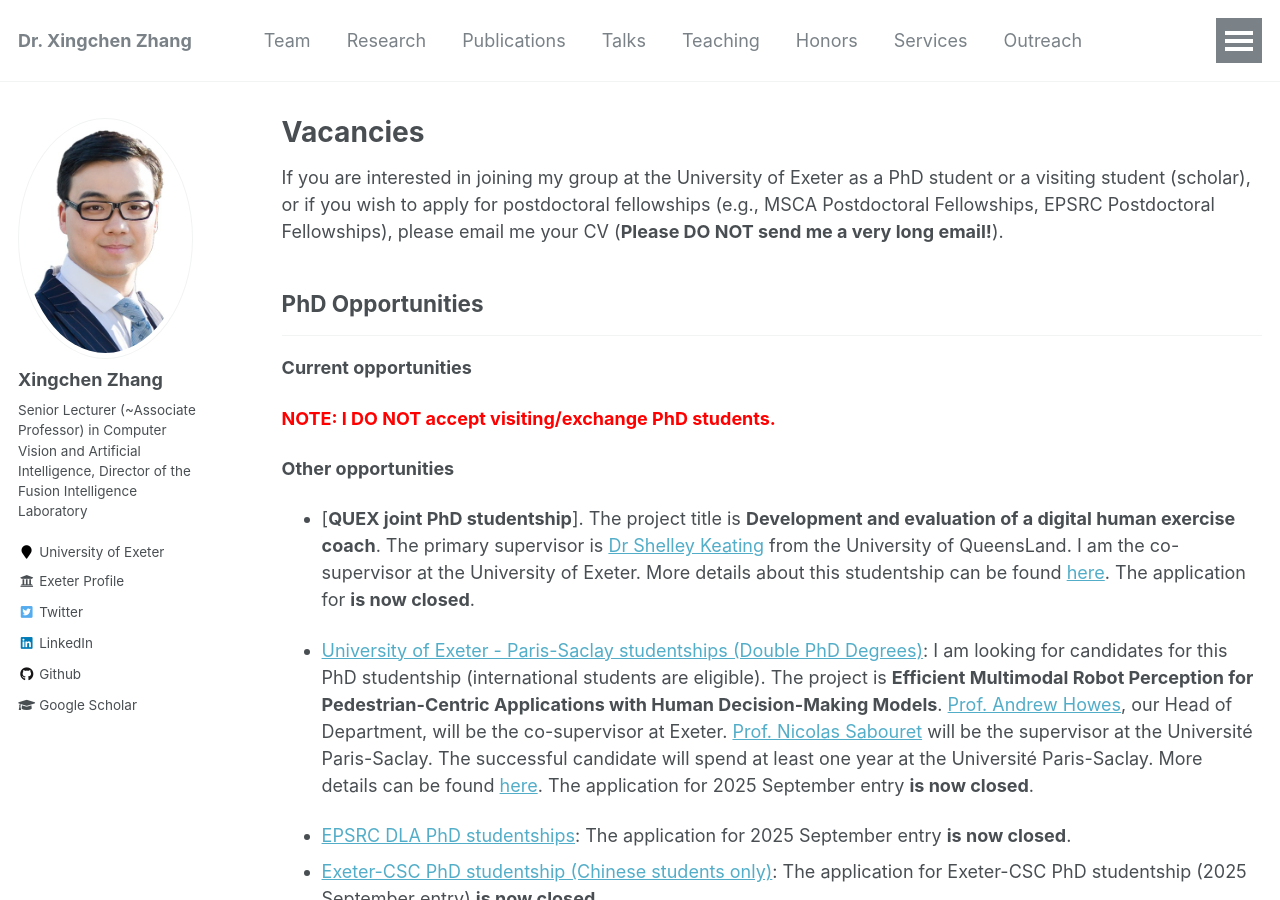
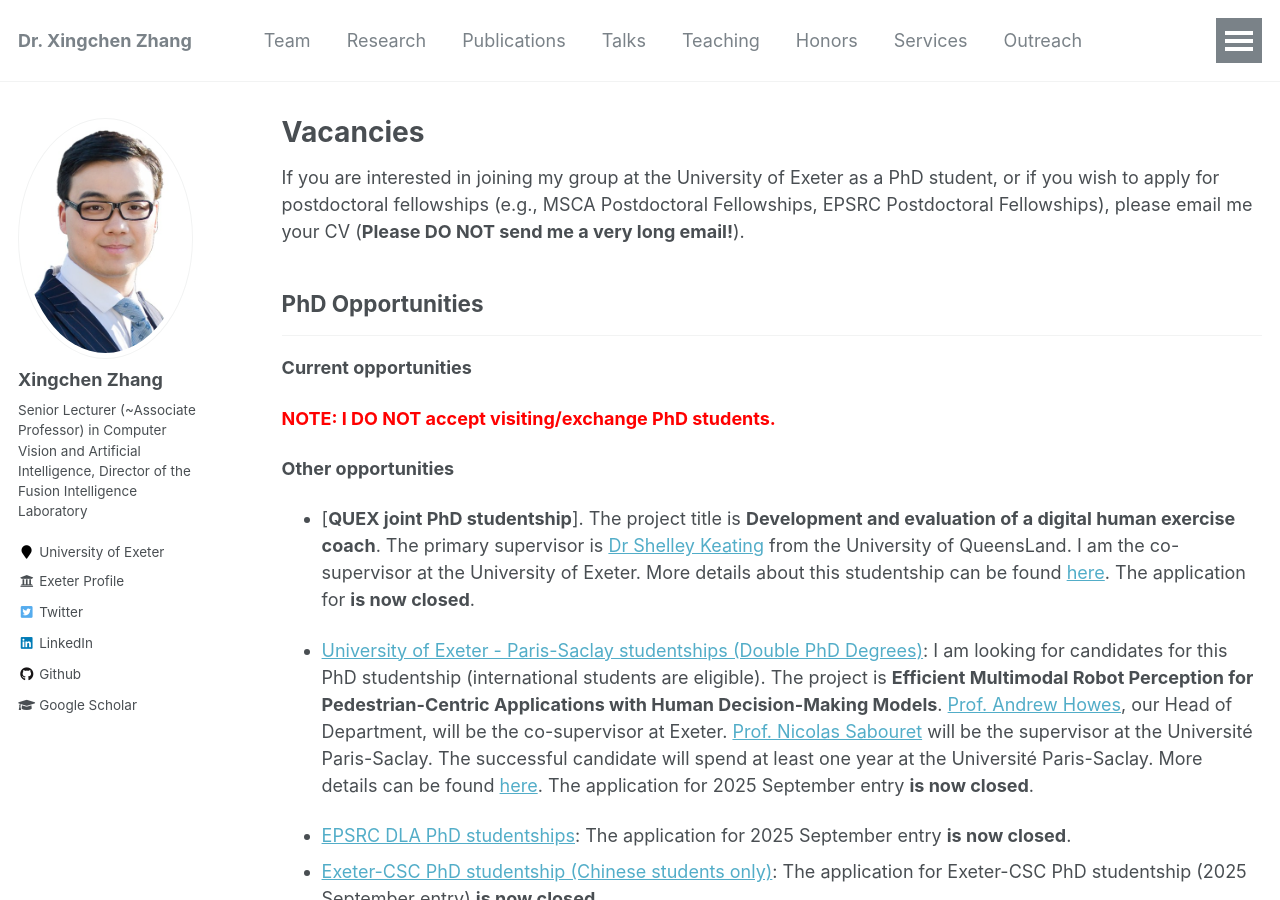
Before and after one commit to xingchenzhang/xingchenzhang.github.io, a Jekyll site: the page built from _pages/vacancies.md, in a window 1280 px wide and 900 px high. Built offline with Jekyll 4.4.1, drawn with Linux system fonts in a browser that asks for light colours.

Commit message:
update vancancies

```diff
--- a/_pages/vacancies.md
+++ b/_pages/vacancies.md
@@ -6,7 +6,7 @@ author_profile: true
 ---
 {% include base_path %}
 
-If you are interested in joining my group at the University of Exeter as a PhD student or a visiting student (scholar), or if you wish to apply for postdoctoral fellowships (e.g., MSCA Postdoctoral Fellowships, EPSRC Postdoctoral Fellowships), please email me your CV (**Please DO NOT send me a very long email!**).
+If you are interested in joining my group at the University of Exeter as a PhD student, or if you wish to apply for postdoctoral fellowships (e.g., MSCA Postdoctoral Fellowships, EPSRC Postdoctoral Fellowships), please email me your CV (**Please DO NOT send me a very long email!**).
 
 PhD Opportunities
 ----------
```
Also changed, not shown: _pages/about.md (+1 -1 lines).
